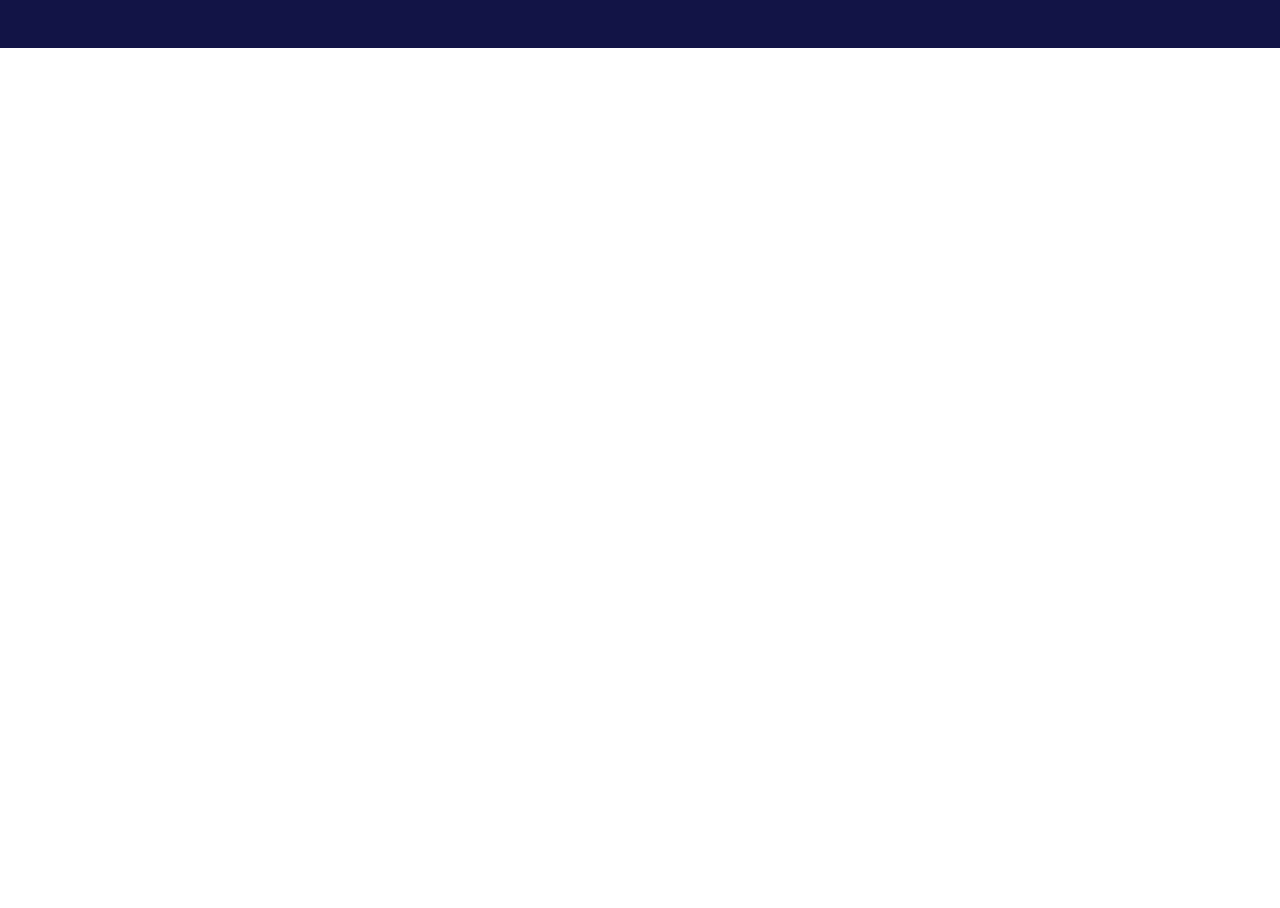
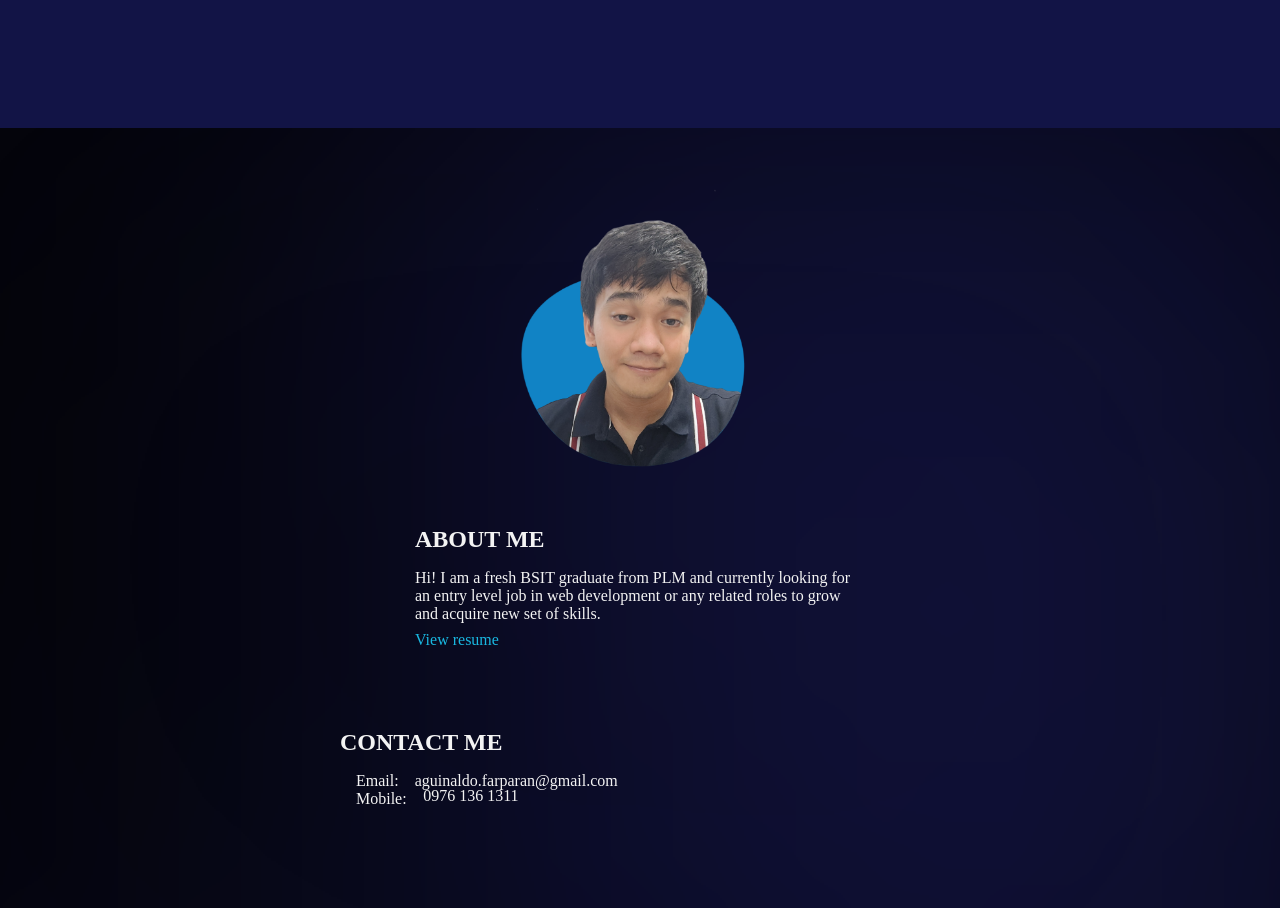
Before and after one commit to LFarparan/react-portfolio, a React (Vite) app: page / in a window 1280 px wide. Shown: the part 1520-2428 px from the top of the page. Before the commit the page ends 1648 px from the top, so only its background shows below. Built offline with nearby package versions, Linux system fonts and the light colour scheme; a web font is replaced by a local one.

Commit message:
Added About me and contacts page

```diff
--- /dev/null
+++ b/src/About.jsx
@@ -0,0 +1,54 @@
+import React, { useContext, useEffect, useState } from 'react'
+import './About/style/about.css'
+import cold from './About/assets/coldportrait.png'
+import warm from './About/assets/warmportrait.png'
+import { TempContext } from './App'
+
+export default function About(){
+    const {temperature} = useContext(TempContext)
+    const [portrait, setPortrait] = useState(warm)
+
+    useEffect(()=>{
+        setPortrait(portrait === cold ? warm : cold)
+    }, [temperature])
+
+
+
+  return (
+    <div className='about'>
+        <div className="aboutbox">
+            <img src={portrait} className='portrait' alt="my-portrait"/>
+            <div className="abouttext">
+                <h2 className='aboutme'>ABOUT ME</h2>
+                <p className='aboutmedescription'>
+                    Hi!  I am a fresh BSIT graduate from PLM and currently
+                    looking for an entry level job in web development or any
+                    related roles to grow and acquire new set of skills.
+                </p>
+                <a className='resume' href="https://www.canva.com/design/DAGHMedsDkA/1DydZpsarr3dPFk7Y2d5qQ/view?utm_content=DAGHMedsDkA&utm_campaign=designshare&utm_medium=link&utm_source=editor" target="_blank">
+                    <p className='resumep'> View resume </p>
+                </a>
+            </div>
+        </div>
+        <div className="contactbox">
+
+            <h2 className="aboutme"> CONTACT ME </h2>
+
+            <div className='contactoptions'>
+                <span className='contactinfo'>
+                    Email: &nbsp;&nbsp;  aguinaldo.farparan@gmail.com <br />
+                    Mobile: &nbsp; </span> <p className='mobile'> 0976 136 1311 </p>
+
+                <a href="https://github.com/LFarparan">
+                    <div className="option github">
+                        <img src="" alt="" />
+                    </div>
+                </a>
+
+
+
+            </div>
+        </div>
+    </div>
+  )
+}
--- /dev/null
+++ b/src/About/style/about.css
@@ -0,0 +1,81 @@
+/* *{
+    --borderguide: 1px solid white;
+} */
+
+.about{
+    width: max(100%, 100vw);
+    border: var(--borderguide);
+    background-image: var(--bg1);
+    background-repeat: no-repeat;
+    background-size: cover;
+    padding: 3rem 0;
+    display: flex;
+    flex-wrap: wrap;
+    justify-content: center;
+    gap: 1rem;
+}
+
+.aboutbox{
+    border: var(--borderguide);
+    display: flex;
+    flex-wrap: wrap;
+    align-items: center;
+    justify-content: center;
+    width: clamp(350px, 55vw, 800px);
+}
+
+.portrait{
+    width: clamp(250px,80vw, 300px);
+    border: var(--borderguide);
+}
+
+div.abouttext{
+    border: var(--borderguide);
+    width: clamp(250px, 80vw, 450px);
+    padding: 2rem 0 ;
+}
+
+h2.aboutme{
+    font-weight: 800;
+    margin: 1rem 0;
+    border: var(--borderguide);
+}
+
+p.aboutmedescription{
+    border: var(--borderguide);
+    margin-bottom: .5rem;
+}
+
+a.resume{
+    text-decoration: none;
+}
+
+p.resumep{
+    transition: transform 0.1s ease-in-out;
+    color: var(--lightcol);
+    border: var(--borderguide);
+    width: 150px;
+}
+
+p.resumep:hover{
+    transform: scale(1.05);
+    font-weight: 800;
+}
+
+.contactbox{
+    border: var(--borderguide);
+    width: clamp(350px, 55vw, 600px);
+    padding: max(1rem, .25vw) 0;
+    display: flex;
+    flex-direction: column;
+    justify-content: center;
+}
+
+.contactoptions{
+    margin: 0 1rem;
+    border: var(--borderguide);
+}
+
+p.mobile{
+    transform: translate( 4.2rem, -1.3rem);
+}
--- a/src/App.jsx
+++ b/src/App.jsx
@@ -3,6 +3,7 @@ import { useState, createContext } from "react"
 import snowflake from './Homepage/assets/snowflake.svg'
 import fire from './Homepage/assets/fire.svg'
 import Projects from "./Projects"
+import About from "./About"
 
 export const TempContext = createContext();
 
@@ -23,6 +24,7 @@ function App() {
       <TempContext.Provider value={{ temperature, setTemperature, widget, setWidget }}>
         <Homepage/>
         <Projects/>
+        <About/>
       </TempContext.Provider>
 
     </div>
--- a/src/Homepage.jsx
+++ b/src/Homepage.jsx
@@ -16,8 +16,9 @@ export default function Homepage() {
             <h1 className='hello'>Hello, my name is</h1>
             <h1 className='name'>LEONARD FARPARAN</h1>
             <p className="greetdescription">
-              I'm an aspiring Web developer who specializes on Javascript
-              libraries & frameworks and is willing to learn new technologies
+              I'm an aspiring Web developer with a specializes on JavaScript
+              libraries and frameworks, and I have a keen interest in learning
+              new technologies.
             </p>
           </div>
           <div className="blobbox">
--- a/src/Homepage/style/blob.css
+++ b/src/Homepage/style/blob.css
@@ -33,7 +33,6 @@
     text-align: center;
     z-index: 21;
     margin: 0 12vw 0 12vw;
-    font-size: max(1rem, 1.8vw);
     width: max(200px,23vw);
     aspect-ratio: 1 / .9;
     animation: wobble 15s infinite linear;
@@ -49,6 +48,7 @@
 p.clickme{
     font-weight: 800;
     transition: opacity .8s ease;
+    font-size: max(1.1rem, 1.8vw);
 }
 
 @keyframes wobble {
--- a/src/Homepage/style/homepage.css
+++ b/src/Homepage/style/homepage.css
@@ -1,7 +1,7 @@
-*{
+/* *{
     --borderguide: 1px solid white;
     --borderguide: none;
-}
+} */
 
 .header{
     background-image: var(--bg1);
@@ -44,6 +44,7 @@ p.navigate{
 
 p.navigate:hover{
     transform: scale(1.05);
+    font-weight: 800;
 }
 
 .homecon{
--- a/src/Projects.jsx
+++ b/src/Projects.jsx
@@ -4,7 +4,6 @@ import './Projects/style/projects.css'
 export default function Projects() {
   return (
     <div className='projects'>
-
     </div>
   )
 }
--- a/src/index.css
+++ b/src/index.css
@@ -22,6 +22,10 @@ red         #EC5B64
   color: #f3f3f3;
 }
 
+#root{
+  background-color: var(--blackcol);
+}
+
 .cold{
   --blackcol: #121446;
   --lightcol: #19B8E1;
@@ -38,6 +42,7 @@ red         #EC5B64
   --theme : invert(92%) sepia(1%) saturate(1618%) hue-rotate(141deg) brightness(110%) contrast(103%);
   --themenew :  invert(64%) sepia(82%) saturate(1394%) hue-rotate(152deg) brightness(90%) contrast(96%);
   position: relative;
+  background-color: var(--blackcol);
 }
 
 .warm{
@@ -56,6 +61,7 @@ red         #EC5B64
   --theme : invert(92%) sepia(1%) saturate(1618%) hue-rotate(141deg) brightness(110%) contrast(103%);
   --themenew :  invert(55%) sepia(13%) saturate(2480%) hue-rotate(314deg) brightness(107%) contrast(97%);
   position: relative;
+  background-color: var(--blackcol);
 }
 
 body{
```
Also changed, not shown: src/About/assets/coldportrait.png (added), src/About/assets/warmportrait.png (added).
